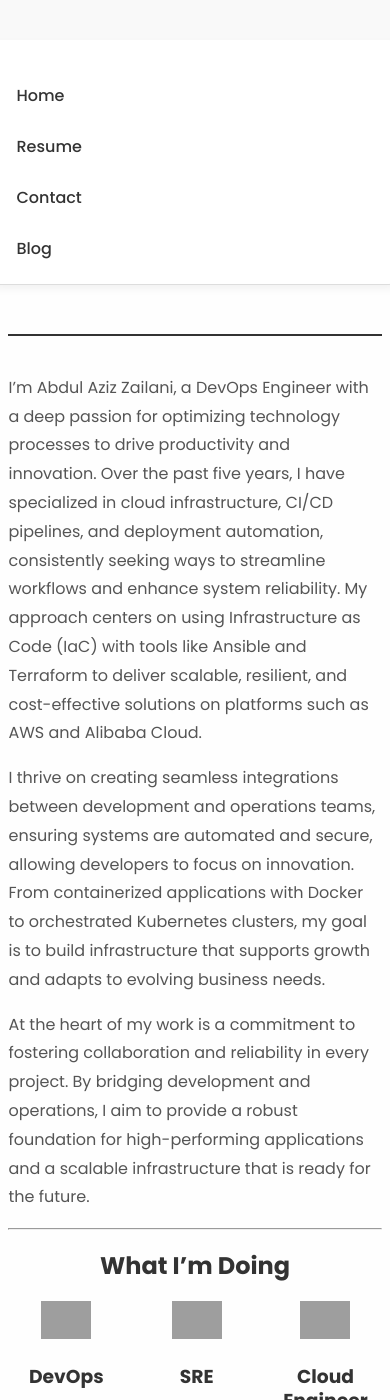
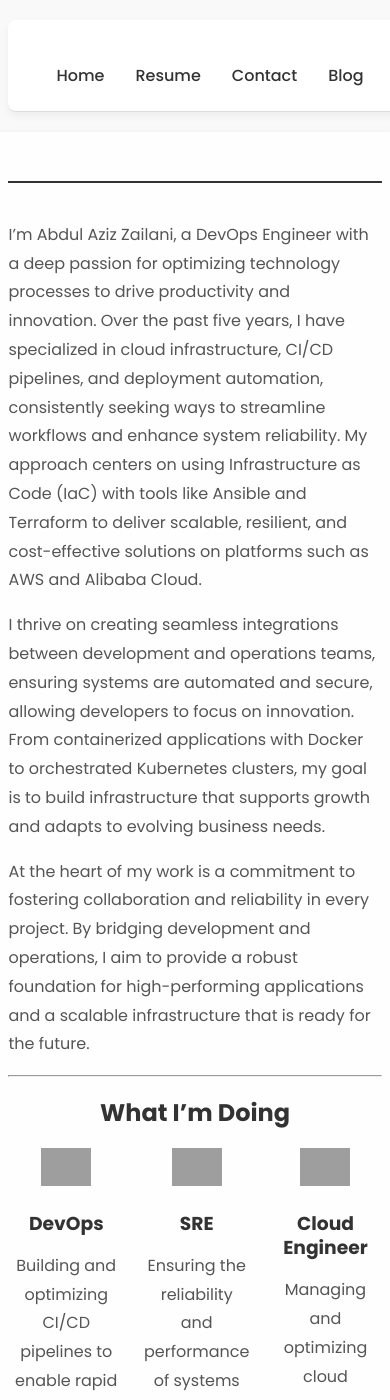
Before and after one commit to azizzailani/azizzailani.github.io, a Jekyll site: the page built from index.md, in a window 390 px wide and 1400 px high. Built offline with Jekyll 4.4.1, drawn with Linux system fonts in a browser that asks for light colours; our own code applies the rules of GitHub Pages for plain Markdown files; grey boxes are pictures that could not be loaded.

Commit message:
💄 style: adjust layout styling in CSS file
- Added `align-self: flex-start` to header for text alignment
- Removed `position: relative` from header and replaced with `display: flex`, setting `justify-content` and `gap`
- Updated margin property in header from `margin-bottom: 20px` to `margin: 0 0 20px 0`
- Adjusted styling in `nav` with `flex-direction: row`, `justify-content`, and `gap`
- Removed `margin-left: 0` in `main`, set `max-width: 100%` and adjusted padding

```diff
--- a/assets/css/style.css
+++ b/assets/css/style.css
@@ -32,6 +32,8 @@
     position: sticky;
     /* Tetap di tempat saat digulir */
     top: 20px;
+    align-self: flex-start;
+    /* Membuat tinggi mengikuti teks */
     margin-right: 20px;
 }
 
@@ -104,16 +106,25 @@
     }
 
     header {
-        position: relative;
         width: 100%;
         height: auto;
         border-right: none;
         border-bottom: 1px solid #ddd;
-        margin: 0 0 20px 0;
+        margin-bottom: 20px;
+        display: flex;
+        justify-content: center;
+        /* Header horizontal */
+        gap: 15px;
+    }
+
+    nav {
+        flex-direction: row;
+        /* Navbar horizontal pada mobile */
+        justify-content: center;
+        gap: 15px;
     }
 
     main {
-        margin-left: 0;
         max-width: 100%;
         padding: 20px;
     }
```
